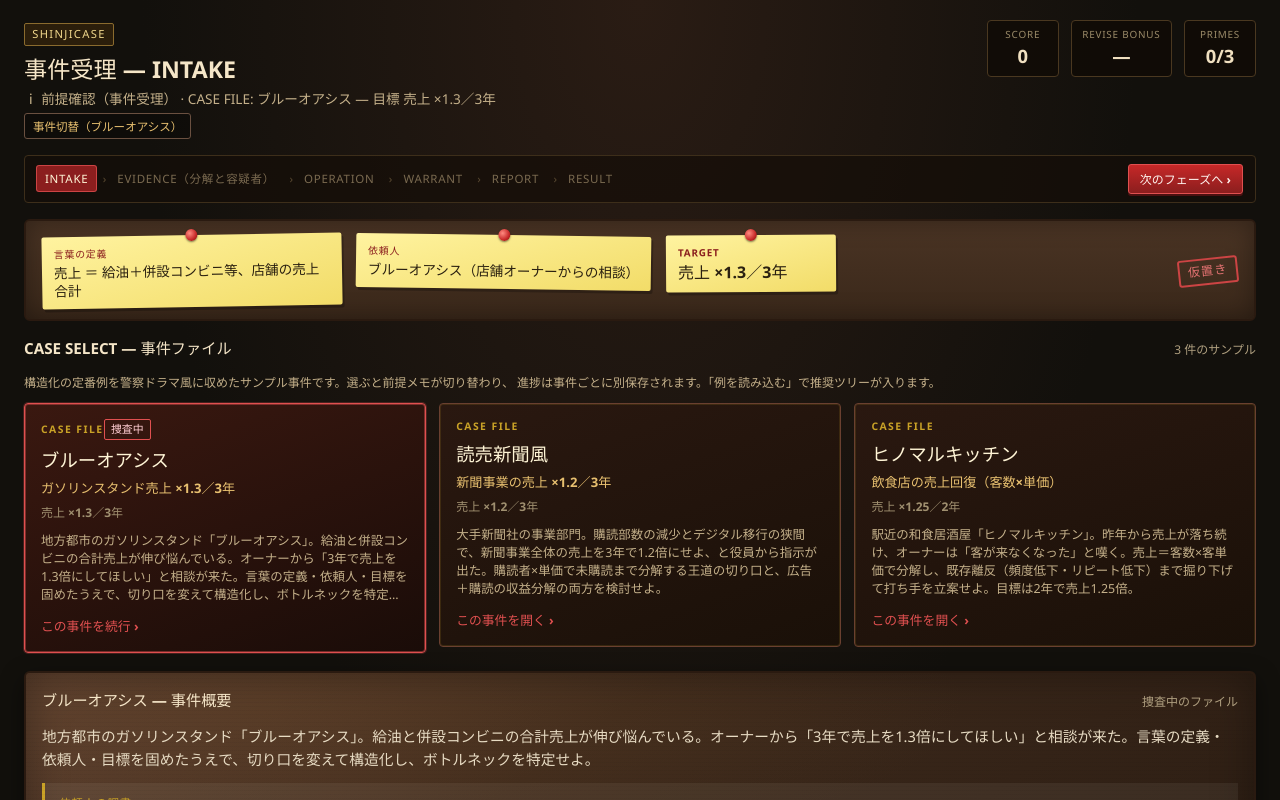
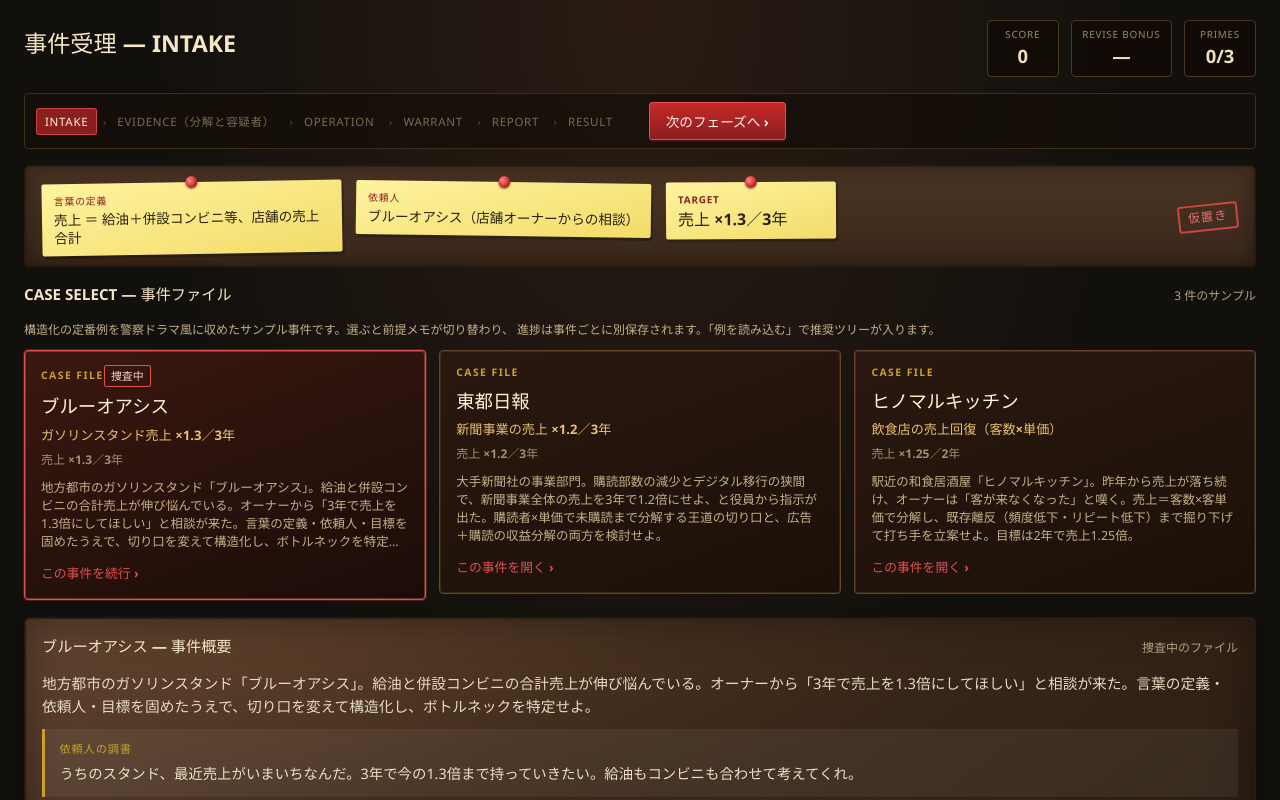
Before and after one commit to zunda-raider/shinjicase, a React (Vite) app: page / in a window 1280 px wide. Shown: the top 800 px of the page. Built offline with nearby package versions, Linux system fonts and the light colour scheme.

Commit message:
chore: ヘッダ整理（ロゴ・副題・事件切替を削除）、前後フェーズボタンをナビ直後へ、新聞事件名を東都日報に統一

```diff
--- a/src/App.css
+++ b/src/App.css
@@ -76,7 +76,7 @@
 .phase-nav {
   display: flex;
   flex-wrap: wrap;
-  justify-content: space-between;
+  justify-content: flex-start;
   gap: 0.5rem;
   align-items: center;
   padding: 0.5rem 0.75rem;
@@ -1039,12 +1039,15 @@
 }
 
 .phase-steps.is-compact {
-  gap: 0.4rem;
+  gap: 0.5rem;
+  margin-left: 0.75rem;
+  justify-content: flex-start;
 }
 
 .phase-steps.is-compact .btn {
-  padding: 0.3rem 0.7rem;
-  font-size: 0.75rem;
+  padding: 0.5rem 1rem;
+  font-size: 0.85rem;
+  min-height: 2.25rem;
   letter-spacing: 0;
 }
 
--- a/src/App.tsx
+++ b/src/App.tsx
@@ -15,7 +15,6 @@ import { ResultPhase } from './components/ResultPhase'
 import { WarrantPhase } from './components/WarrantPhase'
 import { formatTarget } from './data/intake'
 import { applySampleSuspects, getCase } from './data/cases'
-import { PHASES } from './data/phases'
 import {
   REVISE_BONUS,
   baseScore,
@@ -353,25 +352,12 @@ export default function App() {
     setPhase('INTAKE')
   }
 
-  const phaseInfo = PHASES.find((p) => p.id === phase)
 
   return (
     <div className="app">
       <header className="app__header">
         <div className="app__brand">
-          <span className="app__badge">SHINJICASE</span>
           <h1 className="app__title">{PHASE_TITLES[phase]}</h1>
-          <p className="app__case">
-            {phaseInfo?.jp} · {caseData.title}
-          </p>
-          <button
-            type="button"
-            className="app__case-switch"
-            onClick={() => setPhase('INTAKE')}
-            title="事件ファイルを切り替える"
-          >
-            事件切替（{sample.label}）
-          </button>
         </div>
         <ScoreBoard
           score={displayScore}
--- a/src/data/cases.ts
+++ b/src/data/cases.ts
@@ -129,7 +129,7 @@ const BLUE_OASIS: SampleCase = {
 }
 
 /* ------------------------------------------------------------------ */
-/* 2) 読売新聞風                                                       */
+/* 2) 東都日報（新聞・架空）                                                       */
 /* ------------------------------------------------------------------ */
 
 function buildYomiuriExample(): EvidenceWorkspace {
@@ -166,7 +166,7 @@ function buildYomiuriExample(): EvidenceWorkspace {
 
 const YOMIURI: SampleCase = {
   id: 'yomiuri-news',
-  label: '読売新聞風',
+  label: '東都日報',
   tagline: '新聞事業の売上 ×1.2／3年',
   briefing:
     '大手新聞社の事業部門。購読部数の減少とデジタル移行の狭間で、新聞事業全体の売上を3年で1.2倍にせよ、と役員から指示が出た。購読者×単価で未購読まで分解する王道の切り口と、広告＋購読の収益分解の両方を検討せよ。',
@@ -177,7 +177,7 @@ const YOMIURI: SampleCase = {
       meaning: '新聞事業の広告収入＋購読収入の合計',
     },
     client: {
-      name: '東都日報（架空）',
+      name: '東都日報',
       role: '事業本部長からの依頼',
     },
     target: { metric: '売上', multiplier: 1.2, years: 3 },
```
Also changed, not shown: 2 other files (tests, documents, lock files or other folders).
